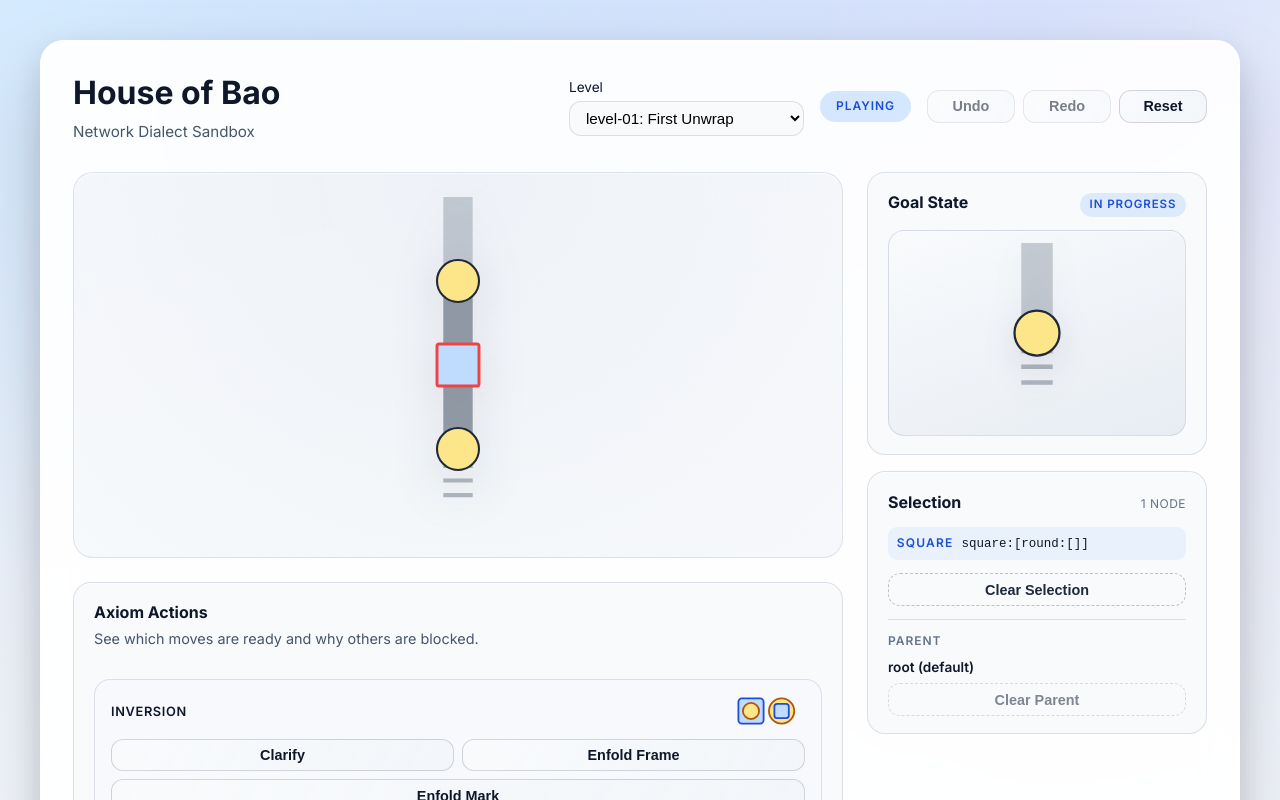
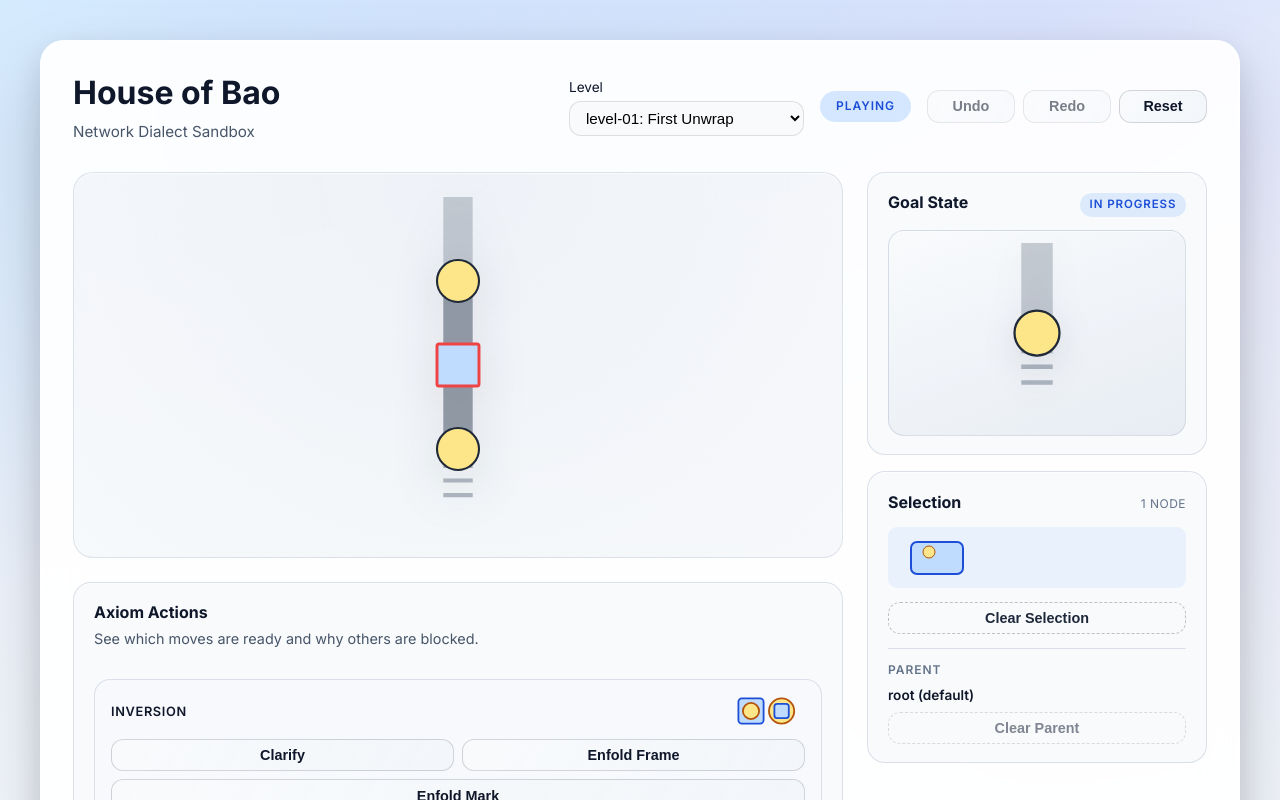
Before and after one commit to weavermarquez/house-of-bao, a React (Vite) app in the folder house-of-bao/: page / in a window 1280 px wide. Both pictures are taken after a click on the icon 458 px from the left and 364 px from the top of the page. Shown: the top 800 px of the page. Built offline with nearby package versions, Linux system fonts and the light colour scheme.

Commit message:
feat: Add Form preview in the Selection area!

```diff
--- a/house-of-bao/src/App.tsx
+++ b/house-of-bao/src/App.tsx
@@ -7,13 +7,7 @@ import { useGameStore, type GameState } from "./store/gameStore";
 import { canonicalSignature, type Form } from "./logic/Form";
 import { NetworkView, ROOT_NODE_ID } from "./dialects/network";
 import { AxiomActionPanel } from "./components/AxiomActionPanel";
-
-type NodeView = {
-  id: string;
-  boundary: string;
-  signature: string;
-  depth: number;
-};
+import { FormPreview } from "./components/FormPreview";
 
 type LegendShape = "round" | "square" | "angle";
 
@@ -45,26 +39,15 @@ const LEGEND_ITEMS: LegendItem[] = [
   },
 ];
 
-function flattenForms(forms: Form[]): NodeView[] {
-  const result: NodeView[] = [];
-  const stack = forms.map((form) => ({ node: form, depth: 0 }));
-
+function indexForms(forms: Form[]): Map<string, Form> {
+  const map = new Map<string, Form>();
+  const stack = [...forms];
   while (stack.length > 0) {
-    const current = stack.pop()!;
-    result.push({
-      id: current.node.id,
-      boundary: current.node.boundary,
-      signature: canonicalSignature(current.node),
-      depth: current.depth,
-    });
-
-    const children = [...current.node.children];
-    for (let index = children.length - 1; index >= 0; index -= 1) {
-      stack.push({ node: children[index], depth: current.depth + 1 });
-    }
+    const node = stack.pop()!;
+    map.set(node.id, node);
+    node.children.forEach((child) => stack.push(child));
   }
-
-  return result;
+  return map;
 }
 
 function LegendIcon({ shape, color }: { shape: LegendShape; color: string }) {
@@ -162,7 +145,7 @@ function App() {
     }
   }, [level, loadLevel]);
 
-  const nodeViews = useMemo(() => flattenForms(currentForms), [currentForms]);
+  const formIndex = useMemo(() => indexForms(currentForms), [currentForms]);
   const selectionSet = useMemo(
     () => new Set(selectedNodeIds),
     [selectedNodeIds],
@@ -180,19 +163,18 @@ function App() {
   const showReflectionActions = allowsAxiom("reflection");
 
   const selectedDetails = useMemo(() => {
-    const lookup = new Map(nodeViews.map((node) => [node.id, node]));
     return selectedNodeIds
-      .map((id) => lookup.get(id))
-      .filter((entry): entry is NodeView => entry !== undefined);
-  }, [nodeViews, selectedNodeIds]);
+      .map((id) => formIndex.get(id))
+      .filter((form): form is Form => form !== undefined)
+      .map((form) => ({ form, signature: canonicalSignature(form) }));
+  }, [formIndex, selectedNodeIds]);
 
   const parentDetail = useMemo(() => {
-    if (!selectedParentId) {
+    if (!selectedParentId || selectedParentId === ROOT_NODE_ID) {
       return null;
     }
-    const lookup = new Map(nodeViews.map((node) => [node.id, node]));
-    return lookup.get(selectedParentId) ?? null;
-  }, [nodeViews, selectedParentId]);
+    return formIndex.get(selectedParentId) ?? null;
+  }, [formIndex, selectedParentId]);
 
   const firstSelected = selectedNodeIds[0];
   const parentIdForOps =
@@ -320,12 +302,9 @@ function App() {
                 <p className="empty-note">Tap a node to select it</p>
               ) : (
                 <ul className="selection-list">
-                  {selectedDetails.map((node) => (
-                    <li key={node.id}>
-                      <span className="selection-boundary">
-                        {node.boundary}
-                      </span>
-                      <code>{node.signature}</code>
+                  {selectedDetails.map(({ form }) => (
+                    <li key={form.id}>
+                      <FormPreview form={form} />
                     </li>
                   ))}
                 </ul>
@@ -346,12 +325,7 @@ function App() {
                   ) : selectedParentId === ROOT_NODE_ID ? (
                     <span className="parent-root">root (forest)</span>
                   ) : parentDetail ? (
-                    <>
-                      <span className="selection-boundary">
-                        {parentDetail.boundary}
-                      </span>
-                      <code>{parentDetail.signature}</code>
-                    </>
+                    <FormPreview form={parentDetail} highlight />
                   ) : (
                     <span className="parent-none">none</span>
                   )}
--- /dev/null
+++ b/house-of-bao/src/components/FormPreview.tsx
@@ -0,0 +1,148 @@
+import type { Form } from "../logic/Form";
+
+const BOUNDARY_STYLES = {
+  round: { fill: "#fde68a", stroke: "#b45309" },
+  square: { fill: "#bfdbfe", stroke: "#1d4ed8" },
+  angle: { fill: "#e9d5ff", stroke: "#7c3aed" },
+  atom: { fill: "#fecdd3", stroke: "#be123c" },
+};
+
+const CHILD_POSITIONS = [
+  { x: 32, y: 18 },
+  { x: 48, y: 18 },
+  { x: 32, y: 32 },
+  { x: 48, y: 32 },
+];
+
+const CHILD_SIZE = 6;
+
+type FormPreviewProps = {
+  form: Form;
+  highlight?: boolean;
+};
+
+export function FormPreview({ form, highlight }: FormPreviewProps) {
+  const style = BOUNDARY_STYLES[form.boundary] ?? BOUNDARY_STYLES.round;
+  const children = [...form.children].slice(0, CHILD_POSITIONS.length);
+
+  return (
+    <svg
+      width={80}
+      height={48}
+      viewBox="0 0 80 48"
+      className="selection-form-preview"
+      aria-hidden
+    >
+      {renderBoundaryShape(form.boundary, style)}
+      {children.map((child, index) => (
+        <g key={child.id}>{renderChildIcon(child.boundary, index)}</g>
+      ))}
+      {highlight ? (
+        <text
+          x={64}
+          y={10}
+          fontSize={14}
+          fontWeight={700}
+          fill="#dc2626"
+        >
+          *
+        </text>
+      ) : null}
+    </svg>
+  );
+}
+
+function renderBoundaryShape(
+  boundary: Form["boundary"],
+  style: { fill: string; stroke: string },
+) {
+  switch (boundary) {
+    case "square":
+      return (
+        <rect
+          x={14}
+          y={8}
+          width={52}
+          height={32}
+          rx={6}
+          fill={style.fill}
+          stroke={style.stroke}
+          strokeWidth={2}
+        />
+      );
+    case "angle":
+      return (
+        <polygon
+          points="20,6 64,24 20,42"
+          fill={style.fill}
+          stroke={style.stroke}
+          strokeWidth={2}
+        />
+      );
+    case "atom":
+      return (
+        <circle
+          cx={40}
+          cy={24}
+          r={10}
+          fill={style.fill}
+          stroke={style.stroke}
+          strokeWidth={2}
+        />
+      );
+    case "round":
+    default:
+      return (
+        <circle
+          cx={40}
+          cy={24}
+          r={20}
+          fill={style.fill}
+          stroke={style.stroke}
+          strokeWidth={2}
+        />
+      );
+  }
+}
+
+function renderChildIcon(boundary: Form["boundary"], positionIndex: number) {
+  const { x, y } = CHILD_POSITIONS[positionIndex] ?? CHILD_POSITIONS[0];
+  const style = BOUNDARY_STYLES[boundary] ?? BOUNDARY_STYLES.atom;
+
+  switch (boundary) {
+    case "square":
+      return (
+        <rect
+          x={x - CHILD_SIZE}
+          y={y - CHILD_SIZE}
+          width={CHILD_SIZE * 2}
+          height={CHILD_SIZE * 2}
+          rx={2}
+          fill={style.fill}
+          stroke={style.stroke}
+          strokeWidth={1}
+        />
+      );
+    case "angle":
+      return (
+        <polygon
+          points={`${x},${y - CHILD_SIZE} ${x + CHILD_SIZE},${y} ${x},${y + CHILD_SIZE}`}
+          fill={style.fill}
+          stroke={style.stroke}
+          strokeWidth={1}
+        />
+      );
+    case "round":
+    default:
+      return (
+        <circle
+          cx={x}
+          cy={y}
+          r={CHILD_SIZE}
+          fill={style.fill}
+          stroke={style.stroke}
+          strokeWidth={1}
+        />
+      );
+  }
+}
```
